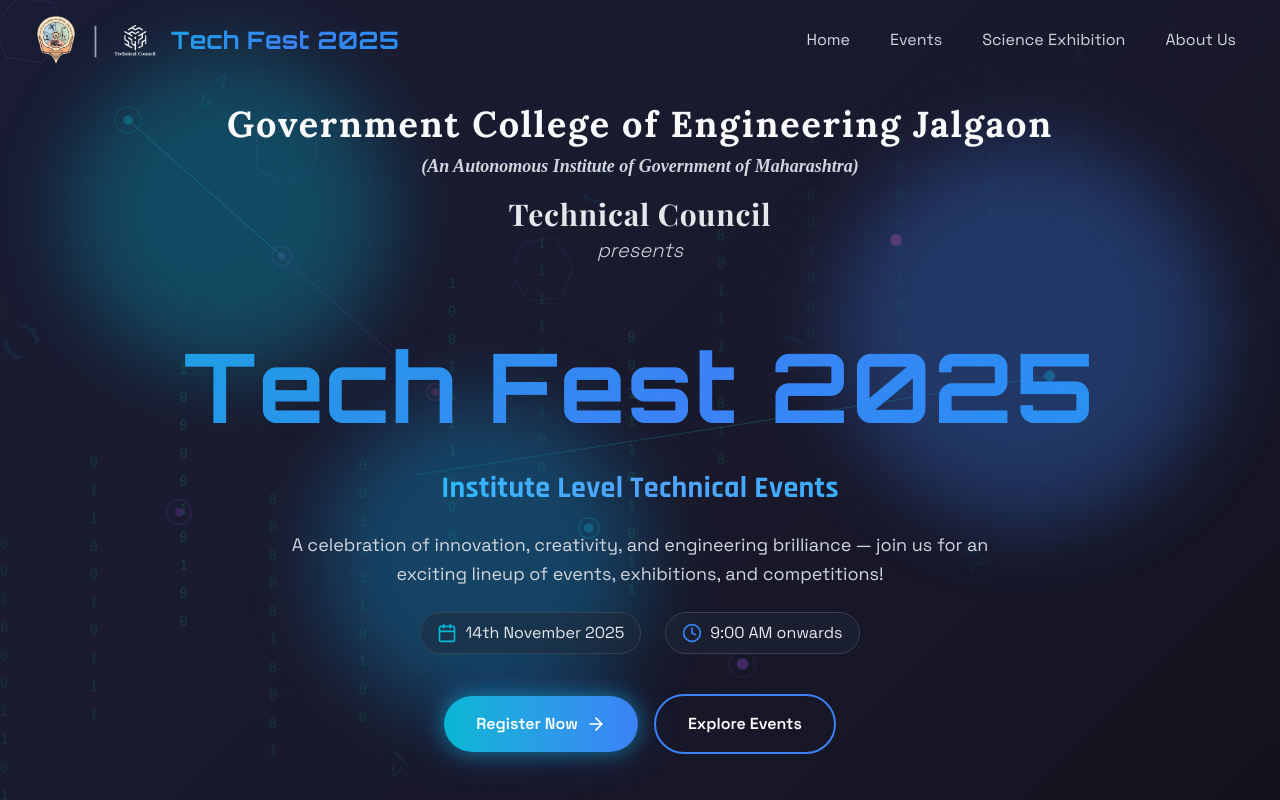
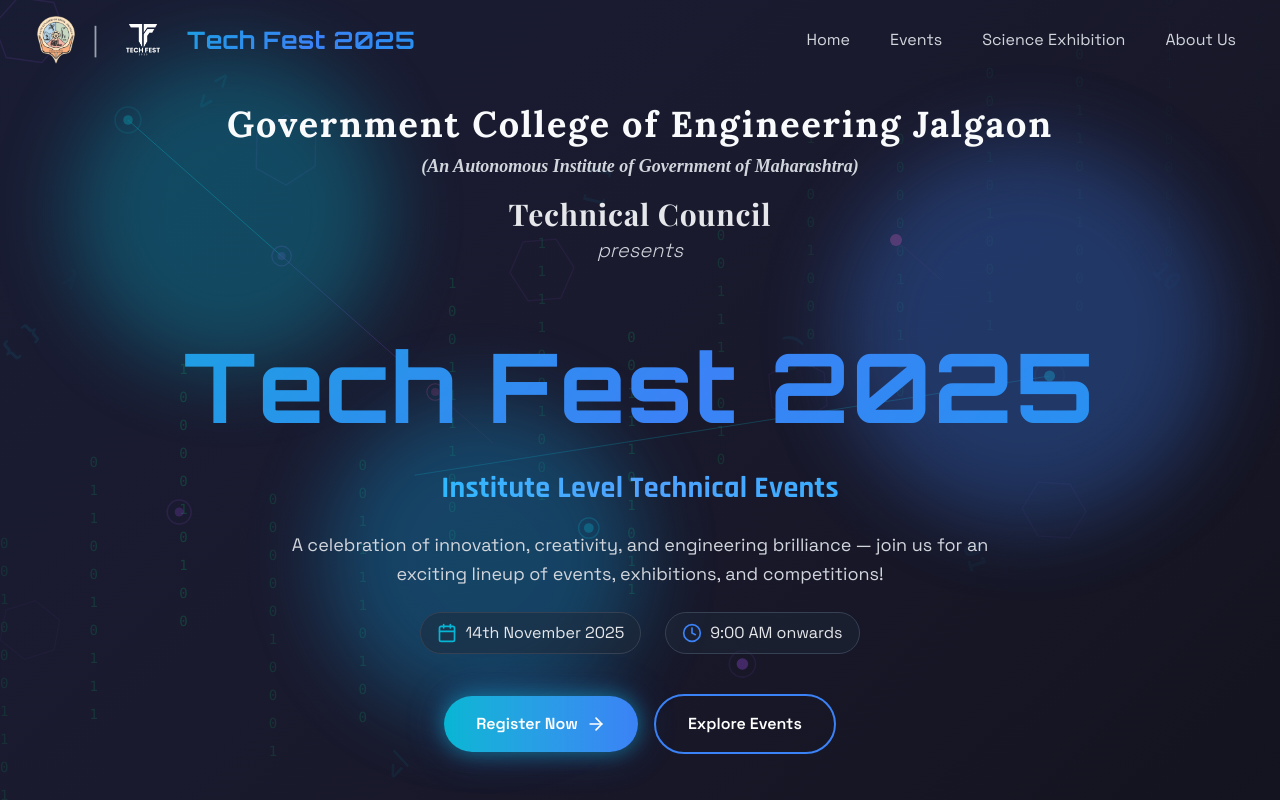
Before and after one commit to npratik01/Tech-Fest-web2, a React (Vite) app: page / in a window 1280 px wide. Shown: the top 800 px of the page. Built offline with nearby package versions, Linux system fonts and the light colour scheme.

Commit message:
Refactor code structure for improved readability and maintainability

```diff
--- a/src/components/Footer.jsx
+++ b/src/components/Footer.jsx
@@ -51,7 +51,7 @@
                     href="tel:+917432993283"
                     className="hover:text-neon-blue transition-colors"
                   >
-                    74329932832
+                    +91 9011437886
                   </a>
                 </div>
               </li>
@@ -67,7 +67,7 @@
                     href="tel:+917372382387"
                     className="hover:text-neon-blue transition-colors"
                   >
-                    73723823874
+                    +91 7499441450
                   </a>
                 </div>
               </li>
@@ -83,7 +83,7 @@
                     href="tel:+918372884929"
                     className="hover:text-neon-blue transition-colors"
                   >
-                    83728849298
+                    +91 8788066583
                   </a>
                 </div>
               </li>
@@ -99,7 +99,7 @@
                     href="tel:+913837282498"
                     className="hover:text-neon-blue transition-colors"
                   >
-                    383728249829
+                    +91 9766285034
                   </a>
                 </div>
               </li>
--- a/src/components/LoadingScreen.jsx
+++ b/src/components/LoadingScreen.jsx
@@ -42,7 +42,7 @@
           transition={{ type: "spring", stiffness: 200, damping: 15 }}
         >
           <h1 className="text-5xl sm:text-7xl font-bold gradient-text mb-8">
-            Tech Fest 2025
+            Tech Fest 2025 - GCOEJ
           </h1>
         </motion.div>
 
--- a/src/components/Navbar.jsx
+++ b/src/components/Navbar.jsx
@@ -47,9 +47,9 @@
               |
             </span>
             <img
-              src="/techLogo.png"
-              alt="Tech Council Logo"
-              className="w-8 h-8 sm:w-10 sm:h-10 md:w-12 md:h-12 object-contain"
+              src="/techFestLogo.png"
+              alt="Tech Fest Logo"
+              className="w-12 h-12 sm:w-14 sm:h-14 md:w-16 md:h-16 object-contain"
             />
             <span className="font-display text-lg sm:text-xl md:text-2xl font-bold gradient-text whitespace-nowrap tracking-wider">
               Tech Fest 2025
```
Also changed, not shown: public/techFestLogo.png (added).
